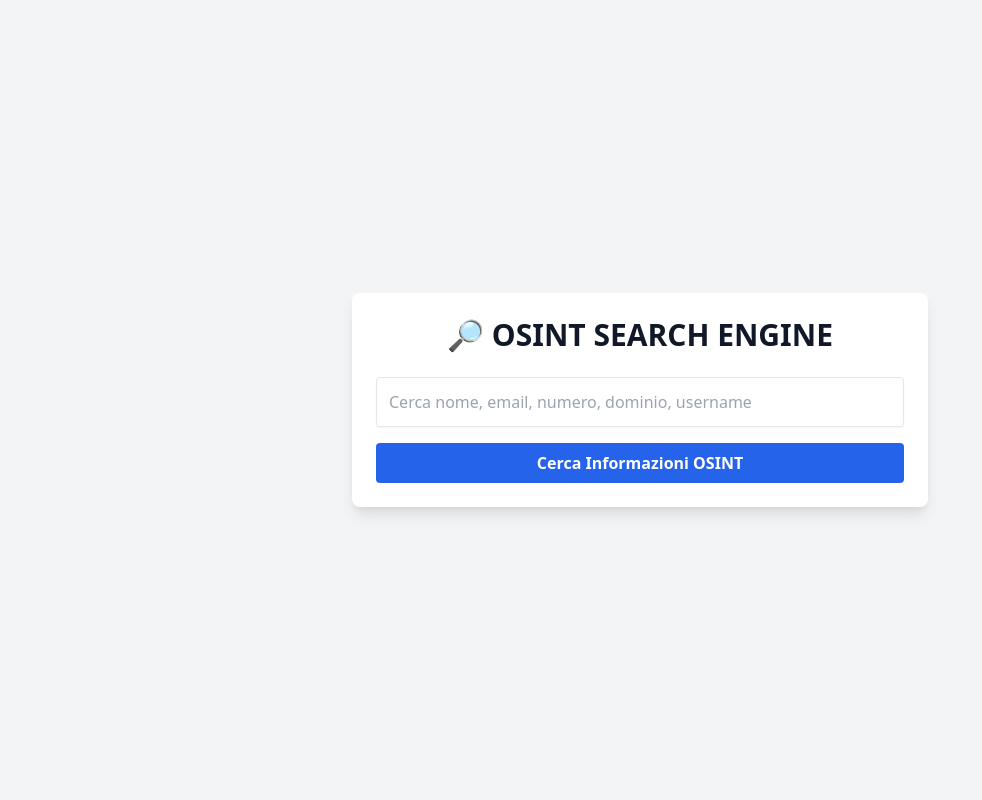
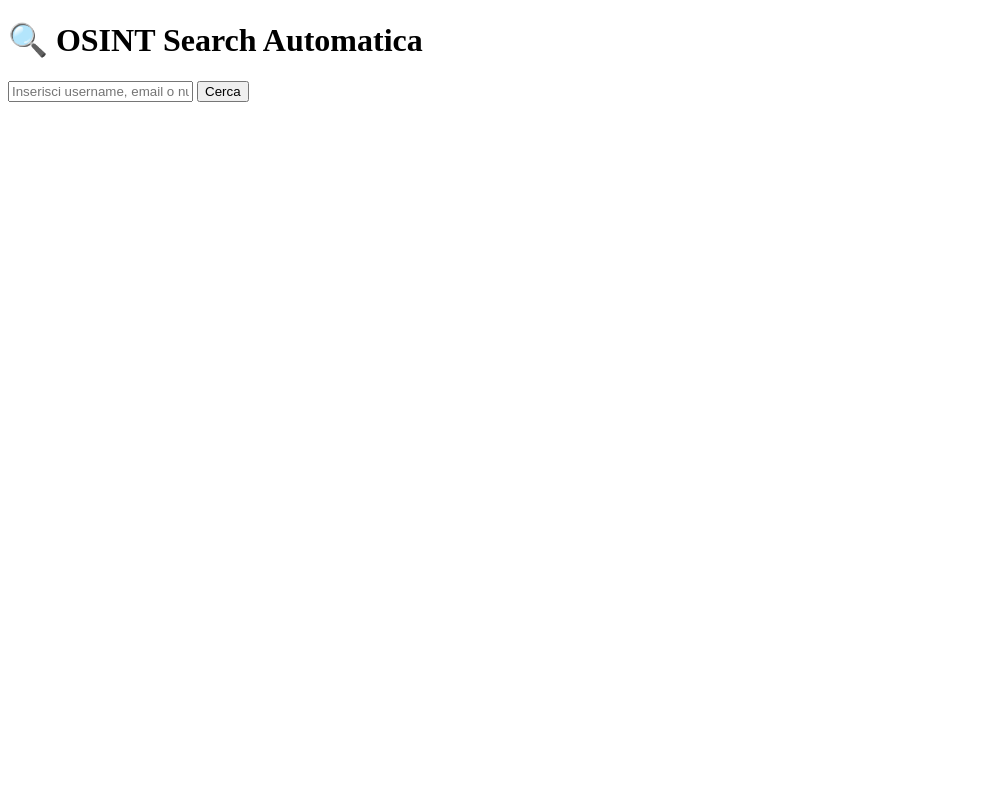
Before and after one commit to backofficebigtelemarketing/OSINTPLUS, a FastAPI app: page / in a window 1280 px wide. Shown: the whole page, without its empty margins (0-982 px from the left). Run offline with FastAPI, Linux system fonts and the light colour scheme.

Commit message:
Update search.html

```diff
--- a/templates/search.html
+++ b/templates/search.html
@@ -1,17 +1,11 @@
 <!DOCTYPE html>
 <html>
-<head>
-  <title>OSINT Search Engine</title>
-  <link href="https://cdn.jsdelivr.net/npm/tailwindcss@2.2.19/dist/tailwind.min.css" rel="stylesheet">
-</head>
-<body class="bg-gray-100 text-gray-900 flex items-center justify-center h-screen">
-  <form action="/results" method="post" class="bg-white p-6 rounded-lg shadow-lg w-full max-w-xl">
-    <h1 class="text-3xl font-bold text-center mb-6">🔎 OSINT SEARCH ENGINE</h1>
-    <input type="text" name="query" placeholder="Cerca nome, email, numero, dominio, username" required
-           class="w-full p-3 mb-4 border rounded shadow-sm">
-    <button type="submit" class="w-full bg-blue-600 text-white py-2 rounded font-semibold hover:bg-blue-700">
-      Cerca Informazioni OSINT
-    </button>
+<head><title>OSINT Search</title></head>
+<body>
+  <h1>🔍 OSINT Search Automatica</h1>
+  <form action="/results" method="post">
+    <input type="text" name="query" placeholder="Inserisci username, email o numero" required>
+    <button type="submit">Cerca</button>
   </form>
 </body>
 </html>
```
